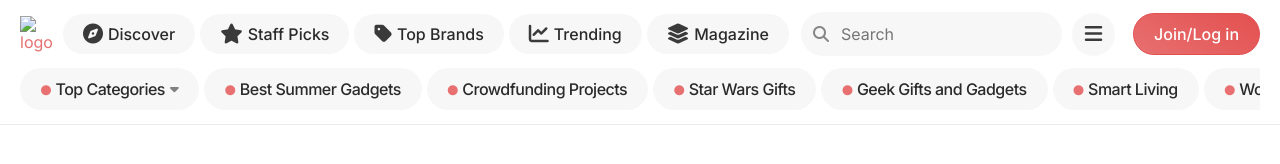
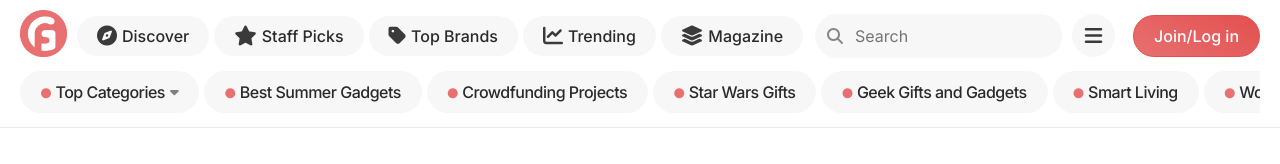
Before and after one commit to ranajaffar259/thegadgetflow-clone, a website: page index.html in a window 1280 px wide. Drawn offline with nearby package versions, Linux system fonts and the light colour scheme; the site is published under a folder, as on GitHub Pages, so addresses that start at the root find nothing.

Commit message:
change logo path

```diff
--- a/index.html
+++ b/index.html
@@ -25,7 +25,7 @@
       <div class="nav-flex">
         <div id="logo">
           <a href="/">
-            <img id="logo-image" src="/assets/images/logo.png" alt="logo" width="100" height="30">
+            <img id="logo-image" src="assets/images/logo.png" alt="logo" width="100" height="30">
           </a>
         </div>
         <div class="nav-menu" id="browseMain">
```
